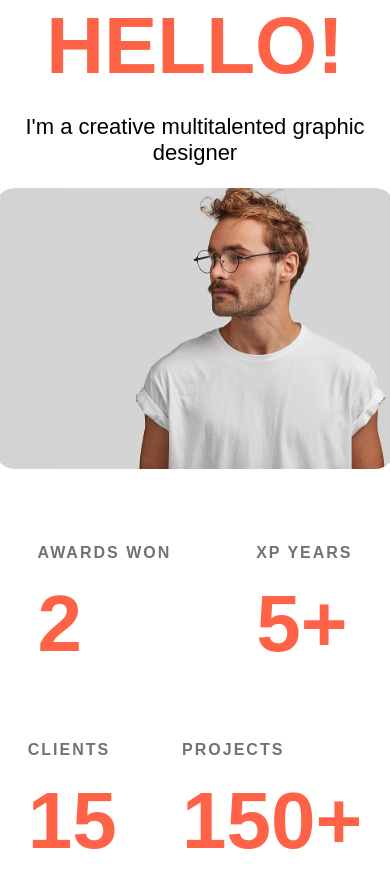
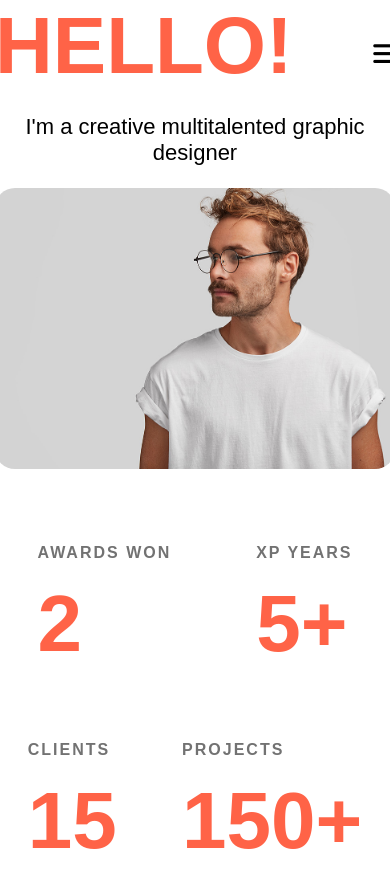
Before and after one commit to amirkh84/CV-Profile, a plain HTML site: page index.html in a window 390 px wide. Shown: the top 870 px of the page. Drawn offline with Linux system fonts and the light colour scheme.

Commit message:
add menu button for mibile

```diff
--- a/assets/style.css
+++ b/assets/style.css
@@ -6,8 +6,14 @@ body {
     justify-content: center;
     font-family: sans-serif;
 }
+.menu{
+    display: none;
+}
 .holder {
     height: 800px;
+}
+.header{
+    position: relative;
 }
 .container {
     display: flex;
@@ -104,6 +110,17 @@ img {
 }
 
 @media only screen and (max-width: 1060px){
+    .menu{
+        display: block;
+        position: absolute;
+        right: 0px;
+        top: 40px;
+        font-size: 25px;
+        cursor: pointer;
+    }
+    .title{
+        text-align: left;
+    }
     .left-bar{
         display: none;
     }
--- a/index.html
+++ b/index.html
@@ -11,8 +11,10 @@
 
 <body>
     <div class="holder">
+
         <div class="header">
             <h1 class="title">HELLO!</h1>
+            <div class="menu"><i class="fas fa-bars"></i></div>
             <p class="info">I'm a creative multitalented graphic designer</p>
         </div>
         <section class="container">
@@ -42,6 +44,7 @@
                 </div>
                 <p class="texts3">image from <a href="#" class="link">Freepik</a></p>
             </div>
+
             <div class="right-bar">
                 <div class="image">
                     <img src="assets/img/image.jpg" alt="photo">
```
